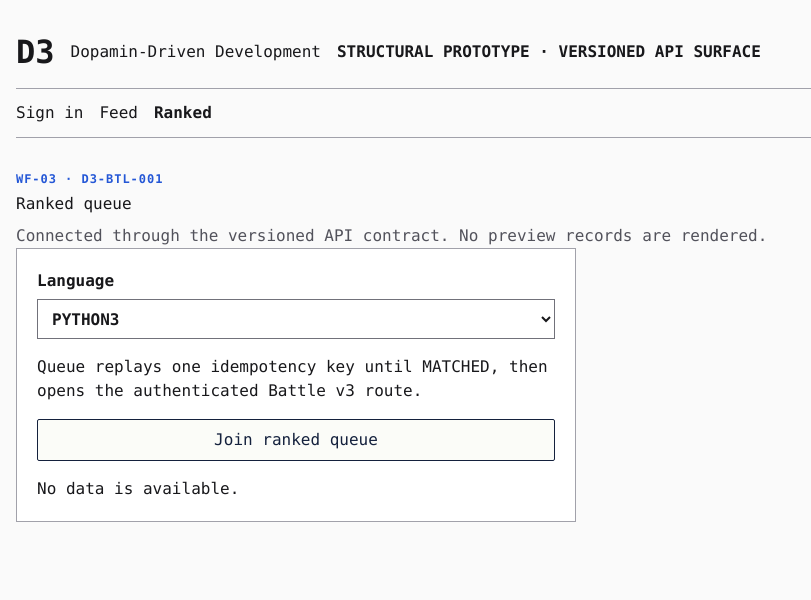
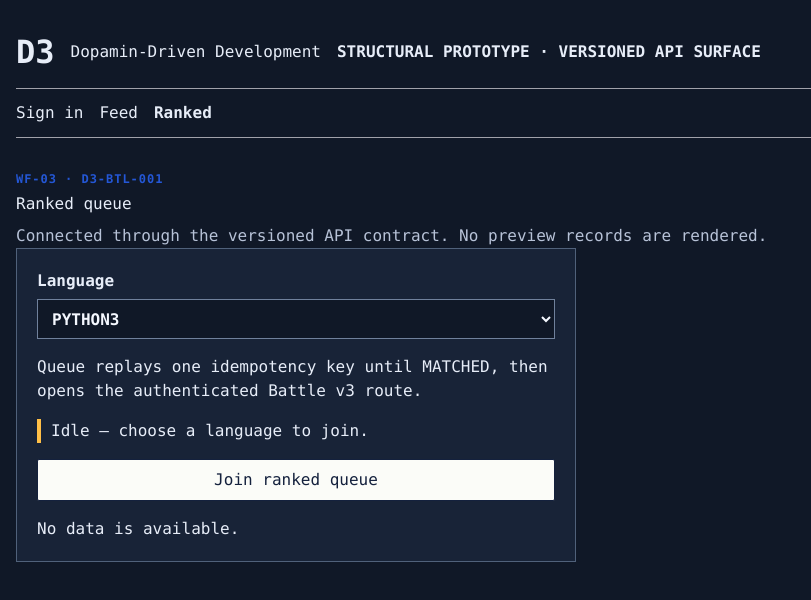
Before and after one commit to SJY051/D3, a React (Vite) app in the folder apps/web/: page /ranked in a window 1280 px wide. Shown: the top 600 px of the page, without its empty margins (0-811 px from the left). Built offline with nearby package versions, Linux system fonts and the light colour scheme.

Commit message:
fix(web): resolve golden path review findings

```diff
--- a/apps/web/src/api/goldenPathApi.ts
+++ b/apps/web/src/api/goldenPathApi.ts
@@ -112,9 +112,9 @@ export async function joinRankedQueue(language: RankedLanguage, idempotencyKey:
 
 export async function waitForRankedMatch(
   language: RankedLanguage,
-  options: { pollIntervalMs?: number; signal: AbortSignal; onTicket: (ticket: RankedQueueTicket) => void },
+  options: { idempotencyKey?: string; pollIntervalMs?: number; signal: AbortSignal; onTicket: (ticket: RankedQueueTicket) => void },
 ): Promise<RankedQueueTicket> {
-  const idempotencyKey = crypto.randomUUID();
+  const idempotencyKey = options.idempotencyKey ?? crypto.randomUUID();
   const pollIntervalMs = options.pollIntervalMs ?? 750;
   for (let attempt = 0; attempt < 12; attempt += 1) {
     const ticket = await joinRankedQueue(language, idempotencyKey, options.signal);
@@ -145,7 +145,8 @@ async function request<T>(url: string, init?: RequestInit, authenticated = false
   let response: Response;
   try {
     response = authenticated ? await authenticatedFetch(url, init) : await fetch(url, { ...init, credentials: "include" });
-  } catch {
+  } catch (error) {
+    if (error instanceof DOMException && error.name === "AbortError") throw error;
     throw new ApiRequestError("The service is unreachable. Check the local gateway connection.", { disconnected: true });
   }
   if (!response.ok) {
--- a/apps/web/src/api/session.ts
+++ b/apps/web/src/api/session.ts
@@ -4,22 +4,27 @@ export interface SessionToken {
 }
 
 let accessToken: string | null = null;
+let userId: string | null = null;
 let refreshRequest: Promise<string> | null = null;
 
 export function setSession(session: SessionToken): void {
   accessToken = session.accessToken;
+  userId = session.userId;
 }
 
 export function clearSession(): void {
   accessToken = null;
+  userId = null;
 }
 
 export function hasSession(): boolean {
   return accessToken !== null;
 }
 
-export async function requestSessionAccessToken(): Promise<string> {
-  if (accessToken !== null) {
+export function currentSessionUserId(): string | null { return userId; }
+
+export async function requestSessionAccessToken(forceRefresh = false): Promise<string> {
+  if (!forceRefresh && accessToken !== null) {
     return accessToken;
   }
   if (refreshRequest === null) {
@@ -35,6 +40,7 @@ export async function requestSessionAccessToken(): Promise<string> {
         throw new Error("SESSION_UNAVAILABLE");
       }
       accessToken = value.accessToken;
+      if (typeof value.userId === "string" && value.userId.length > 0) userId = value.userId;
       return value.accessToken;
     }).finally(() => {
       refreshRequest = null;
@@ -45,11 +51,10 @@ export async function requestSessionAccessToken(): Promise<string> {
 
 export async function authenticatedFetch(url: string, init: RequestInit = {}): Promise<Response> {
   let token: string;
-  try {
-    token = await requestSessionAccessToken();
-  } catch {
+  try { token = await requestSessionAccessToken(); } catch (error) {
     clearSession();
-    return new Response(null, { status: 401 });
+    if (error instanceof Error && error.message === "SESSION_REQUIRED") return new Response(null, { status: 401 });
+    throw error;
   }
 
   let response = await fetch(url, withAuthorization(init, token));
@@ -58,11 +63,10 @@ export async function authenticatedFetch(url: string, init: RequestInit = {}): P
   }
 
   clearSession();
-  try {
-    token = await requestSessionAccessToken();
-  } catch {
+  try { token = await requestSessionAccessToken(); } catch (error) {
     clearSession();
-    return response;
+    if (error instanceof Error && error.message === "SESSION_REQUIRED") return response;
+    throw error;
   }
   response = await fetch(url, withAuthorization(init, token));
   if (response.status === 401) {
--- a/apps/web/src/pages/GoldenPathPage.tsx
+++ b/apps/web/src/pages/GoldenPathPage.tsx
@@ -10,6 +10,7 @@ import {
   type RankedLanguage,
   type RankedQueueTicket,
   createPublicPost,
+  logout,
   isUuid,
   loadFeed,
   loadMatchRecord,
@@ -18,6 +19,7 @@ import {
   signIn,
   waitForRankedMatch,
 } from "../api/goldenPathApi";
+import { currentSessionUserId } from "../api/session";
 
 export type GoldenPathKind = "sign-in" | "feed" | "ranked" | "result" | "record";
 
@@ -83,7 +85,7 @@ function Feed() {
   const addPost = (post: FeedPost) => setResource((current) => current.status === "success" ? { status: "success", value: { ...current.value, posts: [post, ...current.value.posts] } } : { status: "success", value: { nextCursor: null, posts: [post] } });
   return <section className="golden-stack"><FeedComposer onPublished={addPost} />
     <section className="golden-panel" aria-label="Public feed posts"><h2>Public feed</h2><ResourceMessage resource={resource} empty="No public posts are available yet." success={(page) => <><div className="golden-list">{page.posts.map((post) => <FeedPostCard key={post.id} post={post} />)}</div>{page.nextCursor !== null && <button type="button" onClick={() => void loadPage(page.nextCursor, true)}>Load more</button>}</>} /></section>
-    <Link className="golden-link" to="/ranked">Open ranked queue</Link>
+    <div className="golden-route-actions"><Link className="golden-link" to="/ranked">Open ranked queue</Link><button type="button" onClick={() => void logout().then(() => navigate("/sign-in", { replace: true }))}>Sign out</button></div>
   </section>;
 }
 
@@ -93,9 +95,10 @@ function FeedComposer({ onPublished }: { onPublished: (post: FeedPost) => void }
   useSessionRedirect(resource, navigate);
   async function submit(event: FormEvent<HTMLFormElement>) {
     event.preventDefault();
-    const markdown = String(new FormData(event.currentTarget).get("markdown") ?? "");
+    const form = event.currentTarget;
+    const markdown = String(new FormData(form).get("markdown") ?? "");
     setResource({ status: "loading" });
-    try { const post = await createPublicPost(markdown); onPublished(post); event.currentTarget.reset(); setResource({ status: "success", value: post }); } catch (error) { setResource(toFailure(error)); }
+    try { const post = await createPublicPost(markdown); onPublished(post); form.reset(); setResource({ status: "success", value: post }); } catch (error) { setResource(toFailure(error)); }
   }
   return <form className="golden-panel golden-form" onSubmit={submit}><label>Public Markdown post<textarea name="markdown" required rows={5} /></label><button disabled={resource.status === "loading"} type="submit">{resource.status === "loading" ? "Publishing…" : "Publish"}</button><ResourceMessage resource={resource} success={() => "Published to the visible feed."} /></form>;
 }
@@ -109,20 +112,25 @@ function Ranked() {
   const abortRef = useRef<AbortController | null>(null);
   const [language, setLanguage] = useState<RankedLanguage>("PYTHON3");
   const [resource, setResource] = useState<Resource<RankedQueueTicket>>({ status: "empty" });
+  const [isPolling, setIsPolling] = useState(false);
+  const attemptKeyRef = useRef<string | null>(null);
   useEffect(() => () => abortRef.current?.abort(), []);
   useSessionRedirect(resource, navigate);
   async function submit(event: FormEvent<HTMLFormElement>) {
     event.preventDefault();
-    abortRef.current?.abort();
+    if (isPolling) return;
     const controller = new AbortController();
     abortRef.current = controller;
+    attemptKeyRef.current ??= crypto.randomUUID();
+    setIsPolling(true);
     setResource({ status: "loading" });
     try {
-      const ticket = await waitForRankedMatch(language, { signal: controller.signal, onTicket: (next) => setResource({ status: "success", value: next }) });
+      const ticket = await waitForRankedMatch(language, { idempotencyKey: attemptKeyRef.current ?? undefined, signal: controller.signal, onTicket: (next) => setResource({ status: "success", value: next }) });
       navigate(`/battles/${ticket.matchId}`);
-    } catch (error) { if (!(error instanceof DOMException && error.name === "AbortError")) setResource(toFailure(error)); }
+    } catch (error) { if (!(error instanceof DOMException && error.name === "AbortError")) setResource(toFailure(error)); } finally { setIsPolling(false); }
   }
-  return <form className="golden-panel golden-form" onSubmit={submit}><label>Language<select onChange={(event) => setLanguage(event.target.value as RankedLanguage)} value={language}><option value="C">C</option><option value="CPP">CPP</option><option value="JAVA">JAVA</option><option value="PYTHON3">PYTHON3</option><option value="JAVASCRIPT">JAVASCRIPT</option><option value="TYPESCRIPT">TYPESCRIPT</option></select></label><p>Queue replays one idempotency key until MATCHED, then opens the authenticated Battle v3 route.</p><button disabled={resource.status === "loading"} type="submit">{resource.status === "loading" ? "Finding a match…" : "Join ranked queue"}</button><ResourceMessage resource={resource} success={(ticket) => ticket.status === "MATCHED" ? "Match found. Opening Battle v3." : "Queued. Waiting for a matched replay."} /></form>;
+  function cancel() { abortRef.current?.abort(); abortRef.current = null; attemptKeyRef.current = null; setIsPolling(false); setResource({ status: "empty" }); }
+  return <form className="golden-panel golden-form" onSubmit={submit}><label>Language<select disabled={isPolling} onChange={(event) => setLanguage(event.target.value as RankedLanguage)} value={language}><option value="C">C</option><option value="CPP">CPP</option><option value="JAVA">JAVA</option><option value="PYTHON3">PYTHON3</option><option value="JAVASCRIPT">JAVASCRIPT</option><option value="TYPESCRIPT">TYPESCRIPT</option></select></label><p>Queue replays one idempotency key until MATCHED, then opens the authenticated Battle v3 route.</p><p className="golden-queue-state" role="status">{isPolling ? "Searching — queued attempt remains active." : "Idle — choose a language to join."}</p><button disabled={isPolling} type="submit">{isPolling ? "Finding a match…" : attemptKeyRef.current !== null ? "Retry existing queue" : "Join ranked queue"}</button>{isPolling && <button type="button" onClick={cancel}>Cancel queue</button>}<ResourceMessage resource={resource} success={(ticket) => ticket.status === "MATCHED" ? "Match found. Opening Battle v3." : "Queued. Waiting for a matched replay."} /></form>;
 }
 
 function Result() {
@@ -134,7 +142,8 @@ function Result() {
 function ResultRecord({ matchId }: { matchId: string }) {
   const resource = useResource(useCallback(() => loadMatchRecord(matchId), [matchId]), [matchId]);
   if ((resource.status === "error" || resource.status === "disconnected") && resource.statusCode === 404) return <ResultUnavailable title="Match record not found" detail="This public record is unavailable or has not been projected yet." />;
-  return <section className="golden-panel"><h2>Public match record</h2><ResourceMessage resource={resource} success={(match) => <><p className="golden-outcome">{outcomeLabel(match.result)}</p><MatchDetails match={match} /><p><Link to={`/players/${match.playerOneUserId}`}>View player record</Link> · <Link to="/feed">Return to feed</Link></p></>} /></section>;
+  const viewerId = currentSessionUserId();
+  return <section className="golden-panel"><h2>Public match record</h2><ResourceMessage resource={resource} success={(match) => { const playerId = viewerId === match.playerOneUserId || viewerId === match.playerTwoUserId ? viewerId : match.playerOneUserId; return <><p className="golden-outcome">{outcomeLabel(match.result, playerId, match)}</p><MatchDetails match={match} playerId={playerId} /><p><Link to={`/players/${playerId}`}>View player record</Link> · <Link to="/feed">Return to feed</Link></p></>; }} /></section>;
 }
 
 function ResultUnavailable({ detail, title }: { detail: string; title: string }) { return <section className="golden-panel golden-not-found"><h2>{title}</h2><p>{detail}</p><Link to="/feed">Return to feed</Link></section>; }
@@ -153,10 +162,10 @@ function Record() {
 
 function MatchDetails({ match, playerId }: { match: MatchRecord; playerId?: string }) {
   const opponent = playerId === match.playerOneUserId ? match.playerTwoUserId : match.playerOneUserId;
-  return <article className="golden-record"><p><strong>{outcomeLabel(match.result)}</strong> · {match.ranked ? "ranked" : "unranked"}</p>{playerId && <p>Opponent seat: {opponent}</p>}<p>Source version {match.sourceVersion} · projected {match.projectedAt}</p><Link to={`/results/${match.matchId}`}>View match result</Link></article>;
+  return <article className="golden-record"><p><strong>{outcomeLabel(match.result, playerId, match)}</strong> · {match.ranked ? "ranked" : "unranked"}</p>{playerId && <p>Opponent seat: {opponent}</p>}<p>Player one: {match.playerOneUserId} · Player two: {match.playerTwoUserId}</p><p>Source version {match.sourceVersion} · projected {match.projectedAt}</p><Link to={`/results/${match.matchId}`}>View match result</Link></article>;
 }
 
-function outcomeLabel(result: MatchRecord["result"]): string { return ({ PLAYER_ONE_WIN: "Victory · player one", PLAYER_TWO_WIN: "Victory · player two", DRAW: "Draw", VOIDED: "Voided" })[result]; }
+function outcomeLabel(result: MatchRecord["result"], playerId?: string, match?: MatchRecord): string { if (result === "DRAW") return "Draw"; if (result === "VOIDED") return "Voided"; if (playerId !== undefined && match !== undefined) return playerId === (result === "PLAYER_ONE_WIN" ? match.playerOneUserId : match.playerTwoUserId) ? "Victory" : "Defeat"; return result === "PLAYER_ONE_WIN" ? "Player one victory" : "Player two victory"; }
 
 function useResource<T>(loader: () => Promise<T>, dependencies: readonly unknown[]): Resource<T> {
   const [resource, setResource] = useState<Resource<T>>({ status: "loading" });
--- a/apps/web/src/pages/LiveBattlePage.tsx
+++ b/apps/web/src/pages/LiveBattlePage.tsx
@@ -42,7 +42,7 @@ export function LiveBattlePage() {
     let socket: WebSocket | null = null;
     setConnection("CONNECTING");
 
-    void requestSessionAccessToken().then((accessToken) => {
+    void requestSessionAccessToken(reconnectAttempt > 0).then((accessToken) => {
       if (!active) {
         return;
       }
--- a/apps/web/src/styles.css
+++ b/apps/web/src/styles.css
@@ -1,8 +1,8 @@
 @import "tailwindcss";
 
 :root {
-  color: #18181b;
-  background: #fafafa;
+  color: #e7edf8;
+  background: #101827;
   font-family: ui-monospace, SFMono-Regular, Menlo, Monaco, Consolas, monospace;
 }
 
@@ -70,7 +70,7 @@ a {
 }
 
 .golden-page header > p:not(.golden-kicker) {
-  color: #52525b;
+  color: #b7c2d7;
 }
 
 .golden-kicker {
@@ -100,8 +100,8 @@ a {
 
 .golden-panel,
 .golden-record {
-  border: 1px solid #a1a1aa;
-  background: white;
+  border: 1px solid #50617a;
+  background: #182337;
   padding: 20px;
 }
 
@@ -129,10 +129,11 @@ a {
 }
 
 .golden-form input,
-.golden-form select {
-  border: 1px solid #71717a;
-  background: white;
-  color: #18181b;
+.golden-form select,
+.golden-form textarea {
+  border: 1px solid #70819c;
+  background: #101827;
+  color: #f5f8ff;
 }
 
 .golden-link {
@@ -177,6 +178,8 @@ a {
   padding: 10px 12px;
   color: #7f1d1d;
 }
+.golden-route-actions { display: flex; flex-wrap: wrap; gap: 12px; align-items: center; }
+.golden-queue-state { border-left: 4px solid #ffbf47; padding-left: 10px; }
 
 :root {
   --arena-ink: #14213d;
@@ -218,6 +221,8 @@ button:disabled {
 
 button:focus-visible,
 textarea:focus-visible,
+input:focus-visible,
+select:focus-visible,
 a:focus-visible {
   outline: 3px solid #ffbf47;
   outline-offset: 3px;
```
Also changed, not shown: 2 other files (tests, documents, lock files or other folders).
